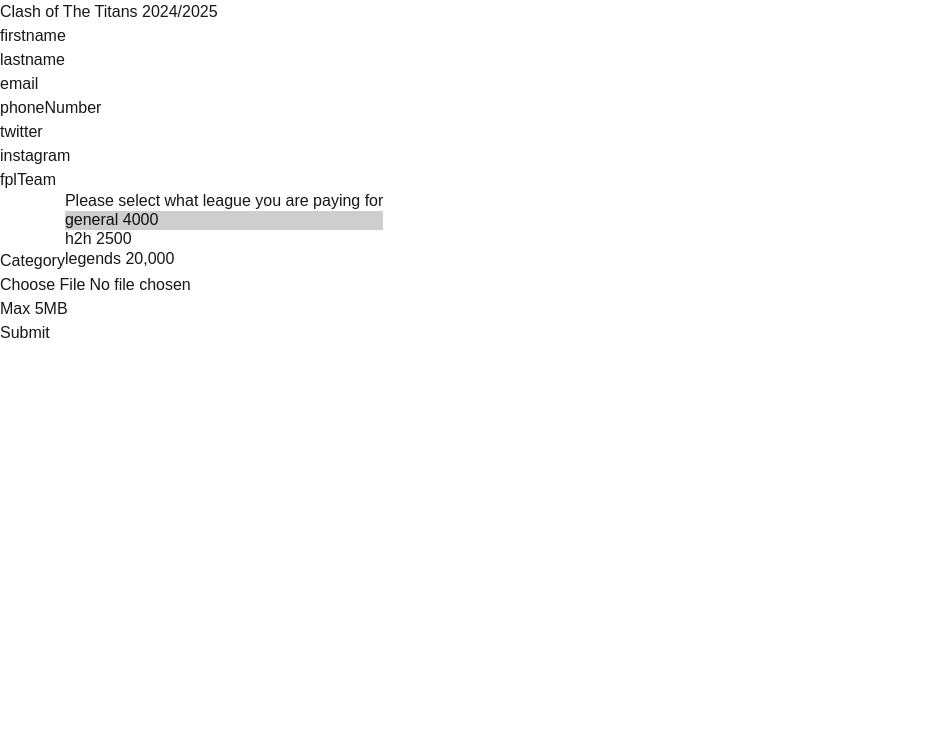
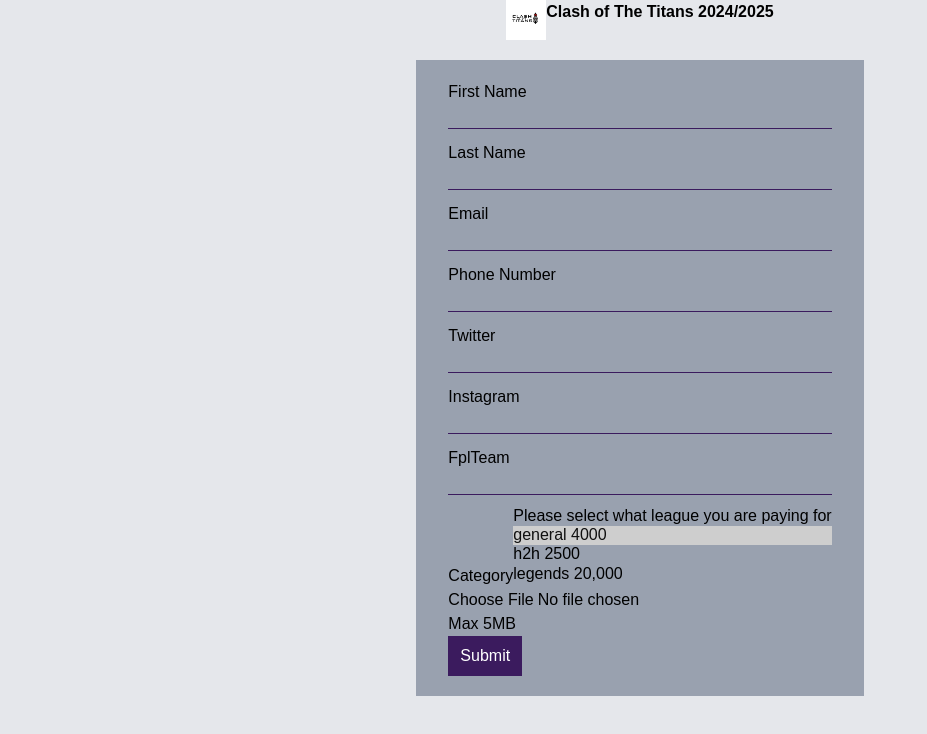
Before and after one commit to Botoku/clashOfTheTitansFPL, a Next.js app: page / in a window 1280 px wide. Shown: the top 734 px of the page, without its empty margins (0-927 px from the left). Built offline with nearby package versions, Linux system fonts and the light colour scheme.

Commit message:
feat: builds basic app and renders submitted date

```diff
--- a/src/app/components/RegistrationForm.tsx
+++ b/src/app/components/RegistrationForm.tsx
@@ -11,7 +11,6 @@ const RegistrationForm = ({}: Props) => {
   const [instagram, setinstagram] = useState("");
   const [fplTeam, setfplTeam] = useState("");
   const [category, setcategory] = useState([]);
-  const [imageUrl, setImageUrl] = useState("");
 
   const [file, setFile] = useState<File | null>(null);
   const [uploading, setUploading] = useState(false);
@@ -76,10 +75,11 @@ const RegistrationForm = ({}: Props) => {
 
   return (
     <>
-      <form action={handleFormSubmit}>
-        <div>
-          <label htmlFor="firstname">firstname</label>
+      <form action={handleFormSubmit} className="w-max bg-gray-400 mx-auto px-8 py-5">
+        <div className="flex flex-col mb-3">
+          <label htmlFor="firstname">First Name</label>
           <input
+            className="border-b border-[#3B1B5E] inline-block"
             value={firstName}
             onChange={(e) => setfirstName(e.target.value)}
             type="text"
@@ -87,9 +87,10 @@ const RegistrationForm = ({}: Props) => {
             id="firstname"
           />
         </div>
-        <div>
-          <label htmlFor="lastname">lastname</label>
+        <div className="flex flex-col mb-3">
+          <label htmlFor="lastname">Last Name</label>
           <input
+            className="border-b border-[#3B1B5E]"
             value={lastName}
             onChange={(e) => setlastName(e.target.value)}
             type="text"
@@ -97,9 +98,10 @@ const RegistrationForm = ({}: Props) => {
             id="lastname"
           />
         </div>
-        <div>
-          <label htmlFor="email">email</label>
+        <div className="flex flex-col mb-3">
+          <label htmlFor="email">Email</label>
           <input
+            className="border-b border-[#3B1B5E]"
             value={email}
             onChange={(e) => setemail(e.target.value)}
             type="text"
@@ -107,9 +109,10 @@ const RegistrationForm = ({}: Props) => {
             id="email"
           />
         </div>
-        <div>
-          <label htmlFor="phoneNumber">phoneNumber</label>
+        <div className="flex flex-col mb-3">
+          <label htmlFor="phoneNumber">Phone Number</label>
           <input
+            className="border-b border-[#3B1B5E]"
             value={phoneNumber}
             onChange={(e) => setphoneNumber(e.target.value)}
             type="text"
@@ -117,9 +120,10 @@ const RegistrationForm = ({}: Props) => {
             id="phoneNumber"
           />
         </div>
-        <div>
-          <label htmlFor="twitter">twitter</label>
+        <div className="flex flex-col mb-3">
+          <label htmlFor="twitter">Twitter</label>
           <input
+            className="border-b border-[#3B1B5E]"
             value={twitter}
             onChange={(e) => settwitter(e.target.value)}
             type="text"
@@ -127,9 +131,10 @@ const RegistrationForm = ({}: Props) => {
             id="twitter"
           />
         </div>
-        <div>
-          <label htmlFor="instagram">instagram</label>
+        <div className="flex flex-col mb-3">
+          <label htmlFor="instagram">Instagram</label>
           <input
+            className="border-b border-[#3B1B5E]"
             value={instagram}
             onChange={(e) => setinstagram(e.target.value)}
             type="text"
@@ -137,9 +142,10 @@ const RegistrationForm = ({}: Props) => {
             id="instagram"
           />
         </div>
-        <div>
-          <label htmlFor="fplTeam">fplTeam</label>
+        <div className="flex flex-col mb-3">
+          <label htmlFor="fplTeam">FplTeam</label>
           <input
+            className="border-b border-[#3B1B5E]"
             value={fplTeam}
             onChange={(e) => setfplTeam(e.target.value)}
             type="text"
@@ -172,7 +178,12 @@ const RegistrationForm = ({}: Props) => {
           {error && <>{error}</>}
         </div>
 
-        <button type="submit">Submit</button>
+        <button
+          className="bg-[#3B1B5E] text-white px-3 py-2 cursor-pointer"
+          type="submit"
+        >
+          Submit
+        </button>
       </form>
     </>
   );
--- a/src/app/layout.tsx
+++ b/src/app/layout.tsx
@@ -14,7 +14,7 @@ export default function RootLayout({
 }>) {
   return (
     <html lang="en">
-      <body>{children}</body>
+      <body >{children}</body>
     </html>
   );
 }
--- a/src/app/page.tsx
+++ b/src/app/page.tsx
@@ -4,9 +4,15 @@ import RegistrationWrapper from "./components/RegistrationWrapper";
 
 export default function Home() {
   return (
-    <div className="">
-      <h1>Clash of The Titans 2024/2025</h1>
+    <div className="bg-gray-200 text-black h-[100vh]">
+      <div className="flex mx-auto w-max mb-5">
+        <img className="w-10 h-10" src="/Clash of The Titans Logo.png" alt="" />
+        <h1 className="font-bold">Clash of The Titans 2024/2025</h1>
+      </div>
       <RegistrationWrapper />
     </div>
   );
 }
+
+// red #DC0F08
+// purple #3B1B5E
--- a/src/app/userList/page.tsx
+++ b/src/app/userList/page.tsx
@@ -1,4 +1,5 @@
 import Entry from "@/lib/models/EntryModel";
+import connectionToDB from "@/lib/mongoose";
 import React from "react";
 
 type Props = {};
@@ -11,6 +12,7 @@ type Users = {
   instagram: string;
   fplTeam: string;
   category: string;
+  imageUrl: string
 };
 const fetchUsers = async () => {
   let users: Users[] = [];
@@ -18,17 +20,19 @@ const fetchUsers = async () => {
   return users;
 };
 const page = async (props: Props) => {
+  await connectionToDB()
   const users = await fetchUsers();
   console.log(users);
   return (
     <div>
       <h1 className="text-lg mb-4">User List Page</h1>
       <div>
-        {users?.map((user) => (
-          <div className="mb-4 border-b border-amber-600">
+        {users?.map((user, i) => (
+          <div key={i} className="mb-4 border-b border-amber-600">
             <p>Firstname:{user.firstName}</p>
             <p>Lastname: {user.lastName}</p>
             <p>FplTeam: {user.fplTeam}</p>
+            <img src={user.imageUrl} alt="" />
           </div>
         ))}
       </div>
```
